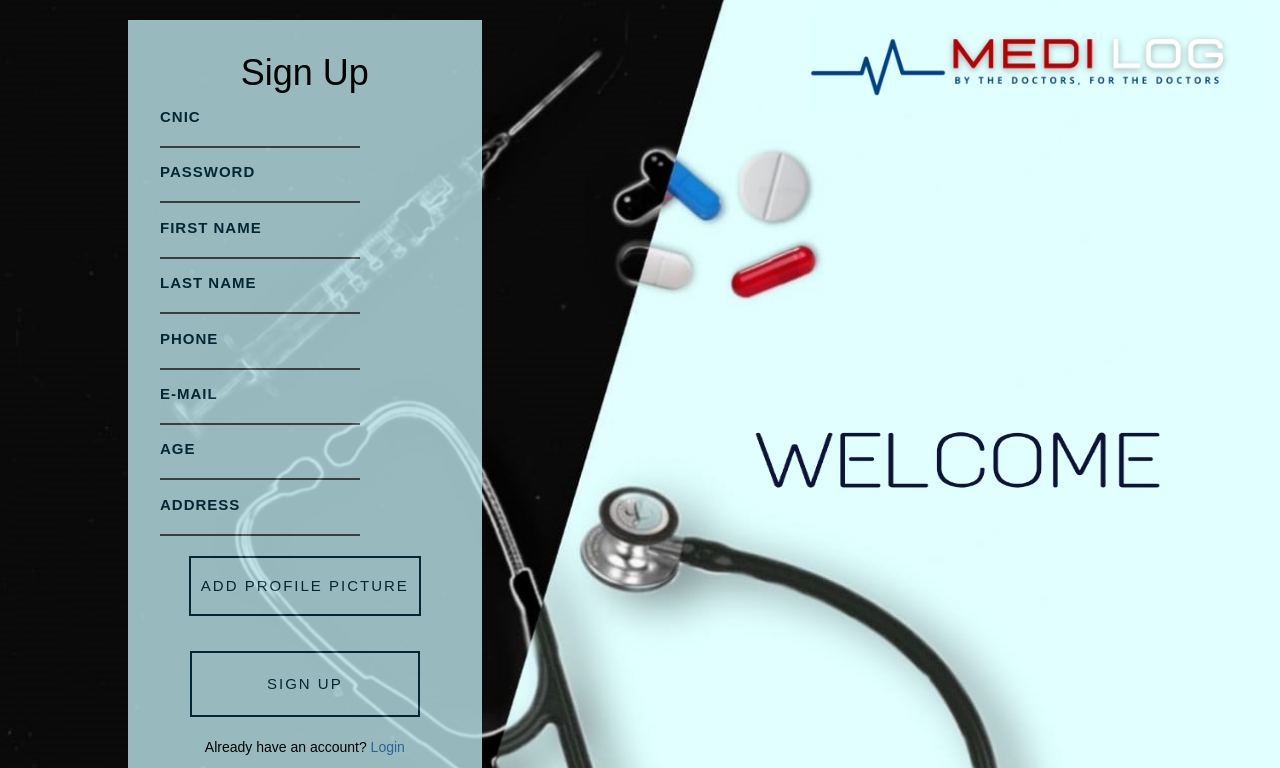
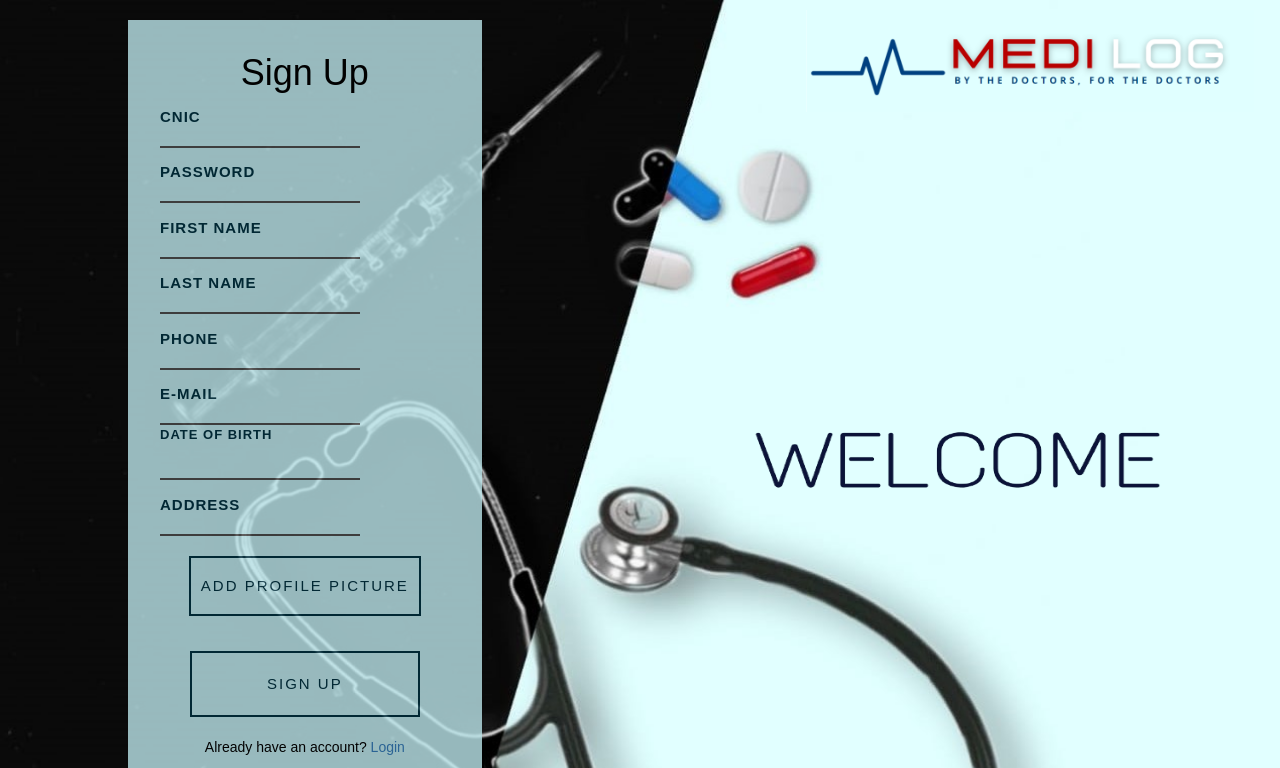
Before and after one commit to ask4shahzaib/MediLog, a Django app: page /register/ in a window 1280 px wide. Shown: the top 768 px of the page. Run offline with Django 3.2, Linux system fonts and the light colour scheme; some libraries are stand-ins or nearby versions.

Commit message:
Date of Birth added

```diff
--- a/BackEndApp/models.py
+++ b/BackEndApp/models.py
@@ -30,13 +30,13 @@ class Patient(models.Model):
     CNIC = models.CharField(max_length=13, primary_key=True)
     fName = models.CharField(max_length=30)
     lName = models.CharField(max_length=30)
-    age = models.IntegerField(default=0)
+    dob = models.DateField()
     phone = models.CharField(max_length=11, null=True,
                              validators=[MinLengthValidator(11)])
     address = models.CharField(max_length=999, null=True)
     email = models.CharField(max_length=100, null=True)
     photo = models.ImageField(
-        upload_to=patient_profile, null=True, blank=True)
+        upload_to=patient_profile, default="profile.jpg", null=True, blank=True)
     verification = models.BooleanField(
         default=False)
     objects = models.Manager()
--- a/BackEndApp/templates/BackEndApp/patient_home.html
+++ b/BackEndApp/templates/BackEndApp/patient_home.html
@@ -4,7 +4,7 @@
 <head>
 
     <body>
-        {%load static%} {%block content%} <img src="{{patient.photo.url}}"> <br> {{patient.CNIC}} <br> {{patient.fName}} <br> {{patient.lName}} <br> {{patient.email}} <br> {{patient.age}} <br> {{patient.phone}} <br> {{patient.address}} {{prescriptions.file}}
+        {%load static%} {%block content%} <img src="{{patient.photo.url}}"> <br> {{patient.CNIC}} <br> {{patient.fName}} {{patient.lName}} <br> {{patient.email}} <br> {{patient.dob}} <br> {{patient.phone}} <br> {{patient.address}} {{prescriptions.file}}
         {% for prescription in prescriptions %}
         <br><a href="{{prescription.file.url}}">{{prescription}}</a> {% endfor %} {%endblock%}
     </body>
--- a/BackEndApp/templates/BackEndApp/register1.html
+++ b/BackEndApp/templates/BackEndApp/register1.html
@@ -36,7 +36,6 @@
           <input name="password" id="password" type="password" required />
           <div class="label-text">Password</div>
         </label>
-                <!-- <input class="file-btn" type="checkbox" onclick="myFunction()"> -->
 
             </div>
 
@@ -61,8 +60,11 @@
       </label>
 
             <label class="animate">
-        <input name="age" id="age" type="number" required />
-        <div class="label-text">Age</div>
+
+              <input name="dob" type="text" onfocus="(this.type='date')" onfocusout="(this.type='text')">
+
+        <!-- <input name="dob" id="dob" type=date  required /> -->
+        <div class="label-text">Date of Birth</div>
       </label>
 
             <label class="animate">
--- a/BackEndApp/views.py
+++ b/BackEndApp/views.py
@@ -25,7 +25,8 @@ def feed(request):
         prescriptions = Prescription.objects.filter(
             patient=request.user.username)
         patient = Patient.objects.get(CNIC=id)
-        context = {'patient': patient, 'prescriptions': prescriptions}
+        context = {'patient': patient,
+                   'prescriptions': prescriptions}
         return render(request, 'BackEndApp/patient_home.html', context)
 
     if (group == 'Laboratory'):
@@ -117,10 +118,12 @@ def register(request):
         lname = request.POST['lname']
         phone = request.POST['phone']
         email = request.POST['email']
-        age = request.POST['age']
-        age = int(age)
+        dob = request.POST['dob']
         address = request.POST['address']
-        photo = request.FILES['photo']
+        try:
+            photo = request.FILES['photo']
+        except:
+            photo = None
         try:
             y = User.objects.get(username=cnic)
         except ObjectDoesNotExist:
@@ -132,12 +135,18 @@ def register(request):
             try:
                 group = Group.objects.get(name='Patient')
             except:
-                messages.error(request, 'User Group not Found')
-                return redirect('register')
+                group = Group(name='Patient')
+                group.save()
+                group = Group.objects.get(name='Patient')
             x.groups.add(group)
-            z = Patient(CNIC=cnic, fName=fname, lName=lname,
-                        age=age, phone=phone, address=address, email=email, photo=photo, user=x, verification=verification)
-            z.save()
+            if photo != None:
+                z = Patient(CNIC=cnic, fName=fname, lName=lname,
+                            dob=dob, phone=phone, address=address, email=email, photo=photo, user=x, verification=verification)
+                z.save()
+            else:
+                z = Patient(CNIC=cnic, fName=fname, lName=lname,
+                            dob=dob, phone=phone, address=address, email=email, user=x, verification=verification)
+                z.save()
             messages.success(request, 'Account Created Successfully')
             return redirect('login')
         else:
```
Also changed, not shown: BackEndApp/forms.py (+7 -0 lines), BackEndApp/migrations/0001_initial.py, static/images/laboratory_profile/chughtai123.jpg (deleted), static/images/patient_profile/111.jpg (deleted), static/images/patient_profile/111.webp (deleted), static/images/patient_profile/111_mWYc0eU.jpg (deleted), static/images/patient_profile/222.jpg (deleted), static/images/patient_profile/222_uy8yssM.jpg (deleted), static/images/patient_profile/333.jpg (deleted), static/images/profile.jpg (renamed from static/images/doctor_profile/555.jpg).
